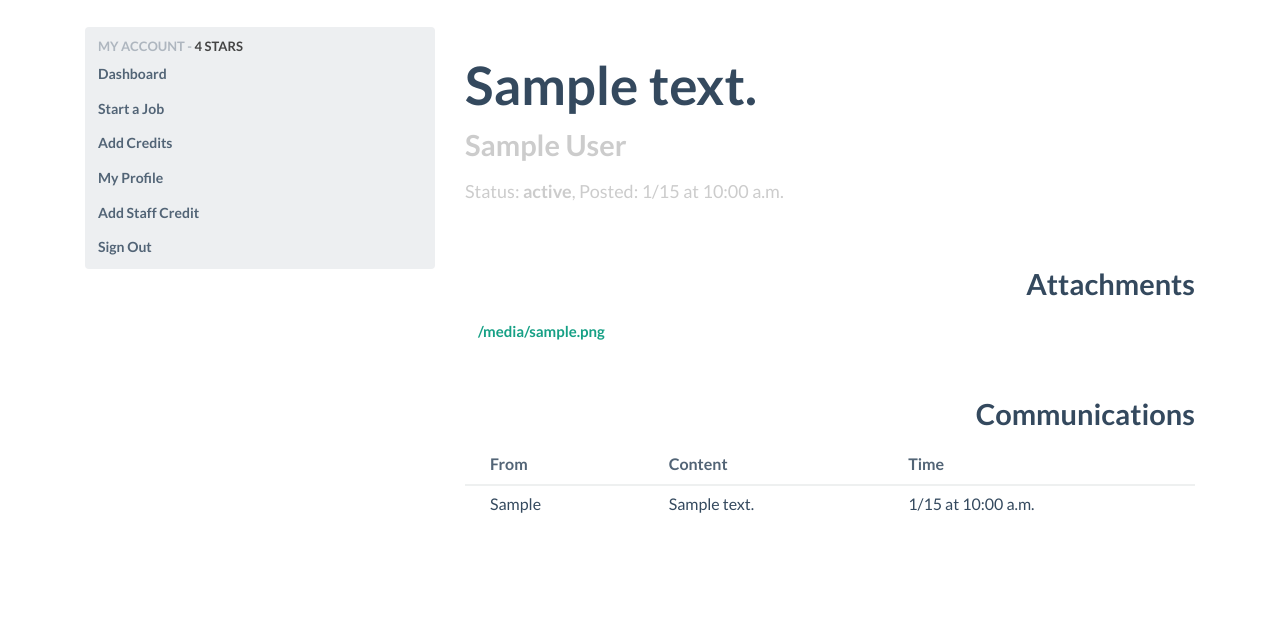
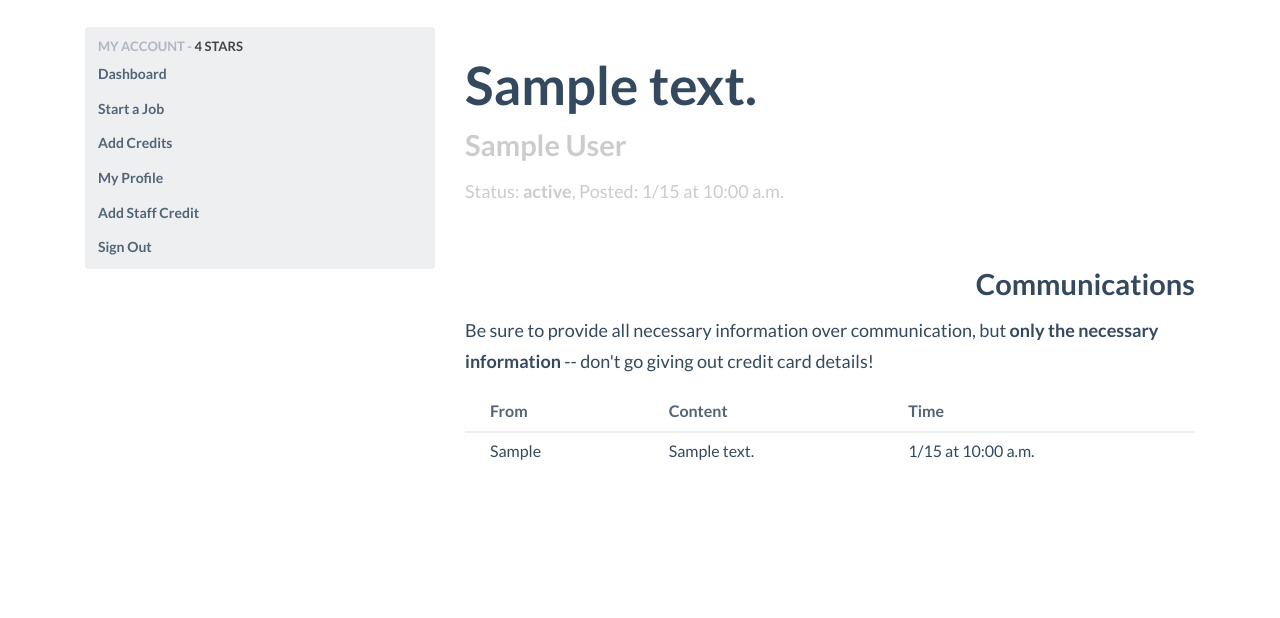
Before and after one commit to jbarrow/CrowdCrunch, a Django app: template dev/CrowdCrunch/cruncher/templates/cruncher/job_detail.html in a window 1280 px wide. Shown: the part 53-671 px from the top of the page. Run offline with Django 3.2, Linux system fonts and the light colour scheme; a user stored in the database is signed in; tables that the repository leaves empty hold one stand-in row (values such as "Sample post"); the template is opened without the code that fills it: most values are stand-ins (such as "Sample title", 1, 10 or a date in 2020); data that the repository does not hold is empty.

Commit message:
Removed attachments

```diff
--- a/dev/CrowdCrunch/cruncher/templates/cruncher/job_detail.html
+++ b/dev/CrowdCrunch/cruncher/templates/cruncher/job_detail.html
@@ -15,18 +15,8 @@
 	<a href="#" class="btn btn-link">Reject</a>
 {% endif %}
 <br />
-<h4 style="text-align: right">Attachments</h4>
-<ul class="nav nav-list">
-	{% for f in object.file_set.all %}
-	<li>
-		<a href="{{ f.url }}">{{ f.url }}</a>
-	</li>
-	{% empty %}
-	<li>No attachments on this job.</li>
-	{% endfor %}
-</ul>
-<br />
 <h4 style="text-align: right">Communications</h4>
+<p>Be sure to provide all necessary information over communication, but <strong>only the necessary information</strong> -- don't go giving out credit card details!
 <table class="table table-striped table-hover">
 		<thead>
 			<tr>
```
